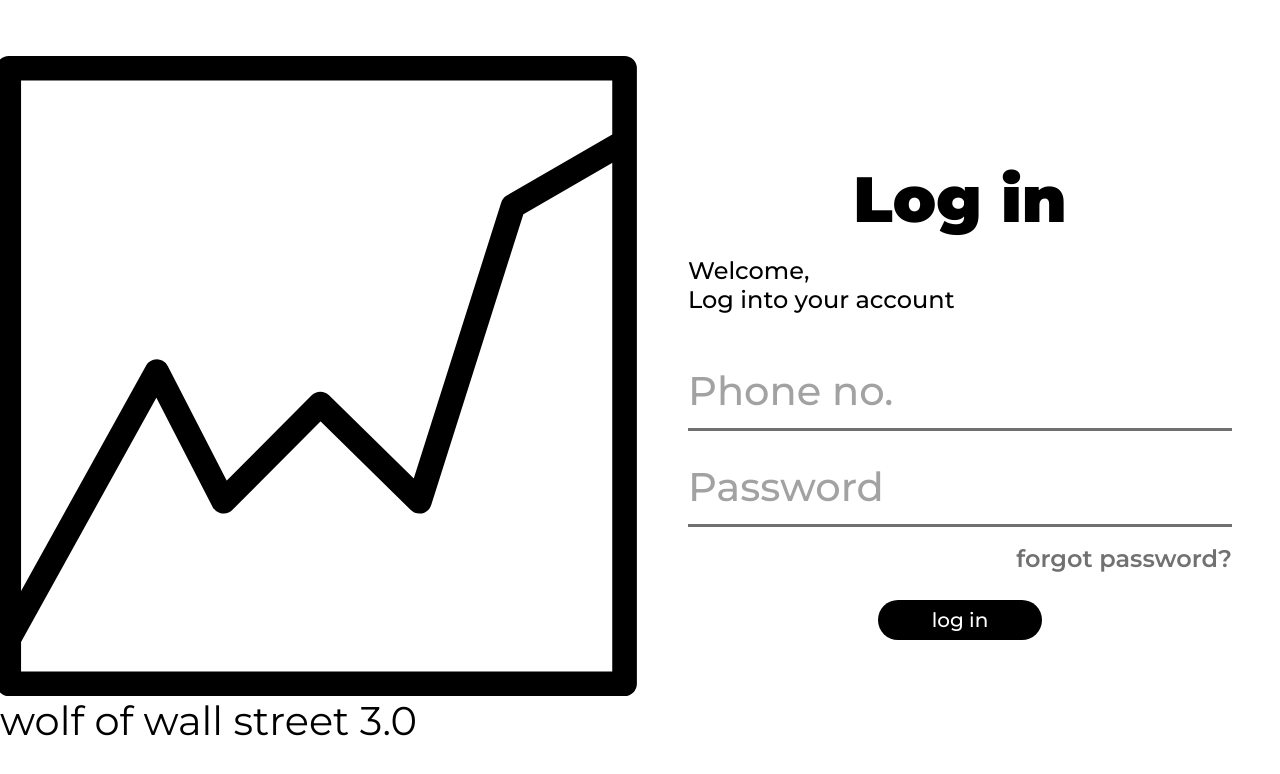
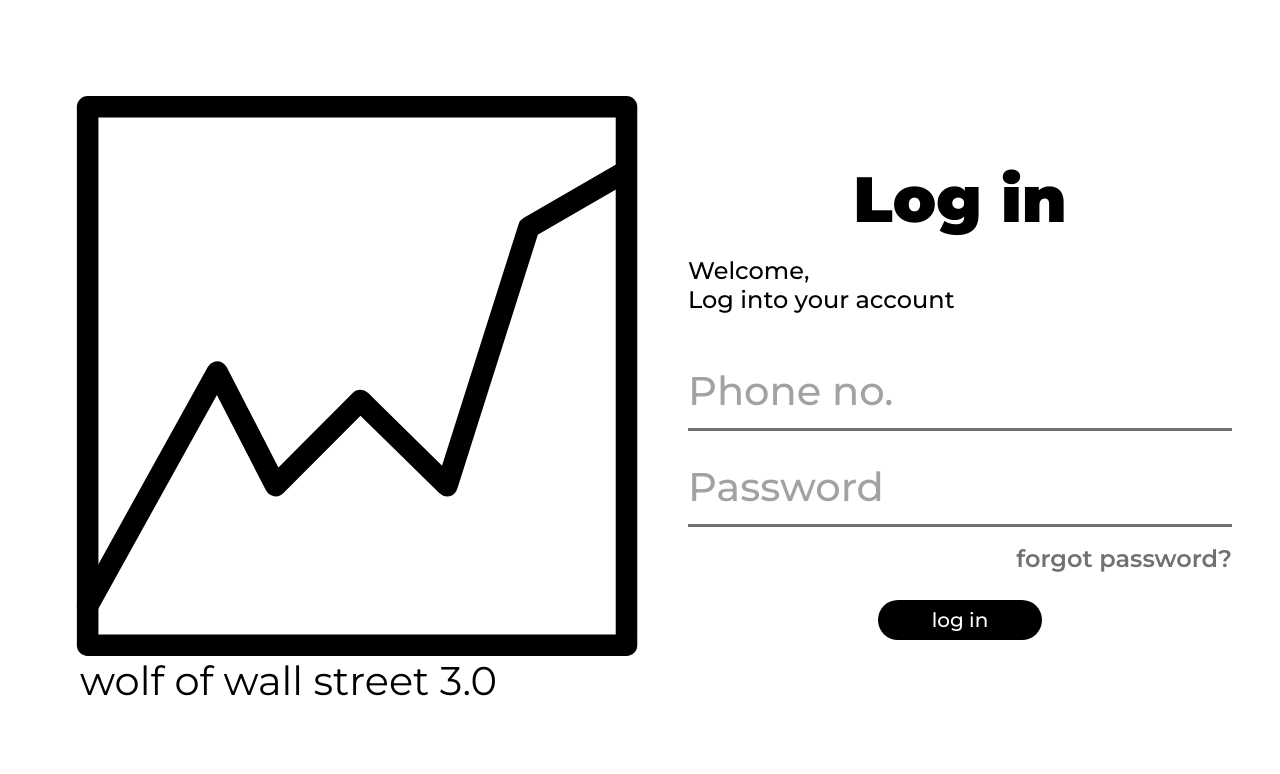
Before and after one commit to shreejilucifer/wow, a Next.js app: page / in a window 1280 px wide. Shown: the top 774 px of the page. Built offline with nearby package versions, Linux system fonts and the light colour scheme; no server answers.

Commit message:
fixed logo - login page

```diff
--- a/src/styles/light/login.module.css
+++ b/src/styles/light/login.module.css
@@ -106,6 +106,15 @@
   background: #bcbcbc;
 }
 
+@media only screen and (max-width: 1440px) {
+  .logo {
+    height: 70vh;
+  }
+  .sitetitle {
+    width: 70vh;
+  }
+}
+
 @media only screen and (max-width: 768px) {
   .container {
     display: flex;
```
